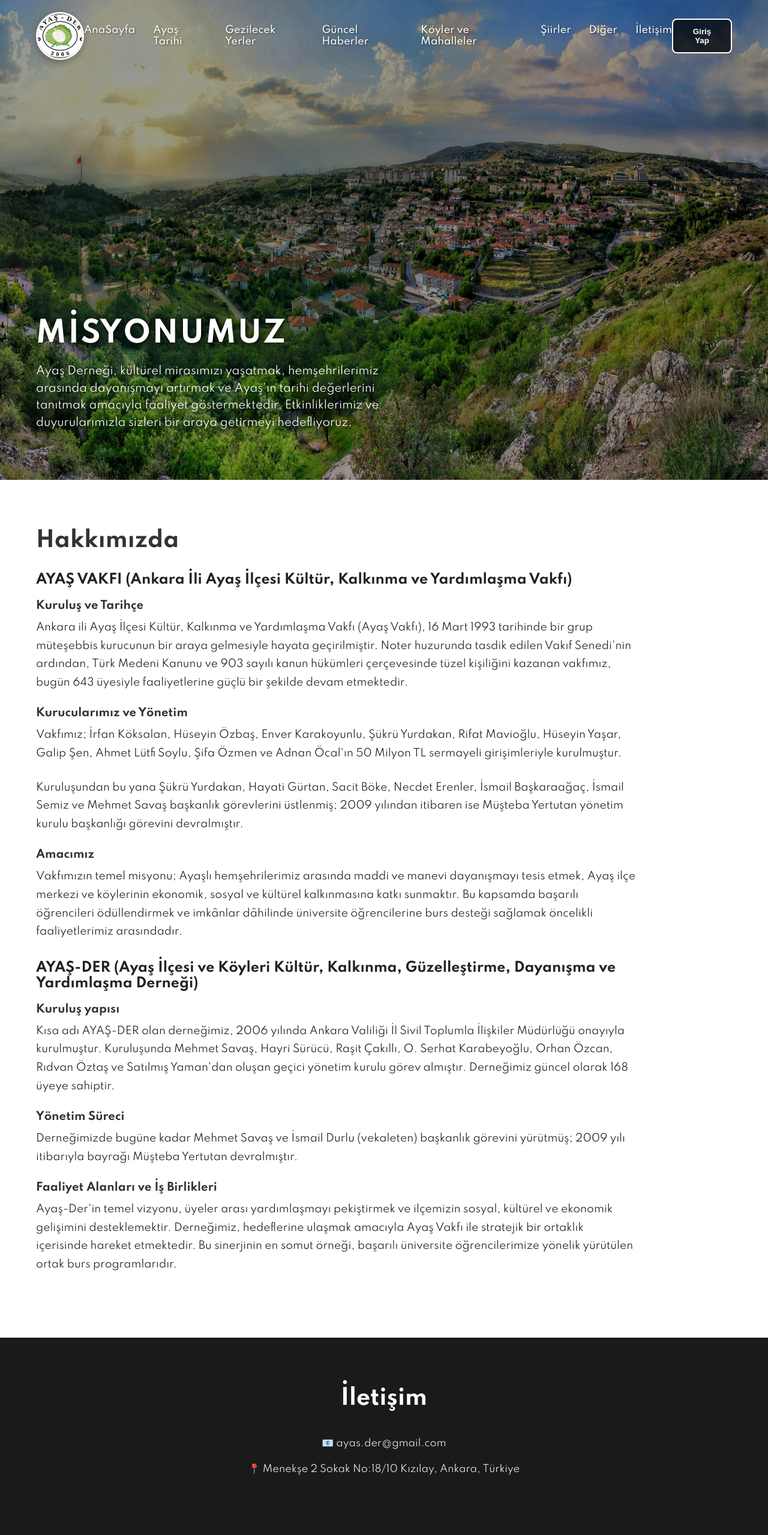
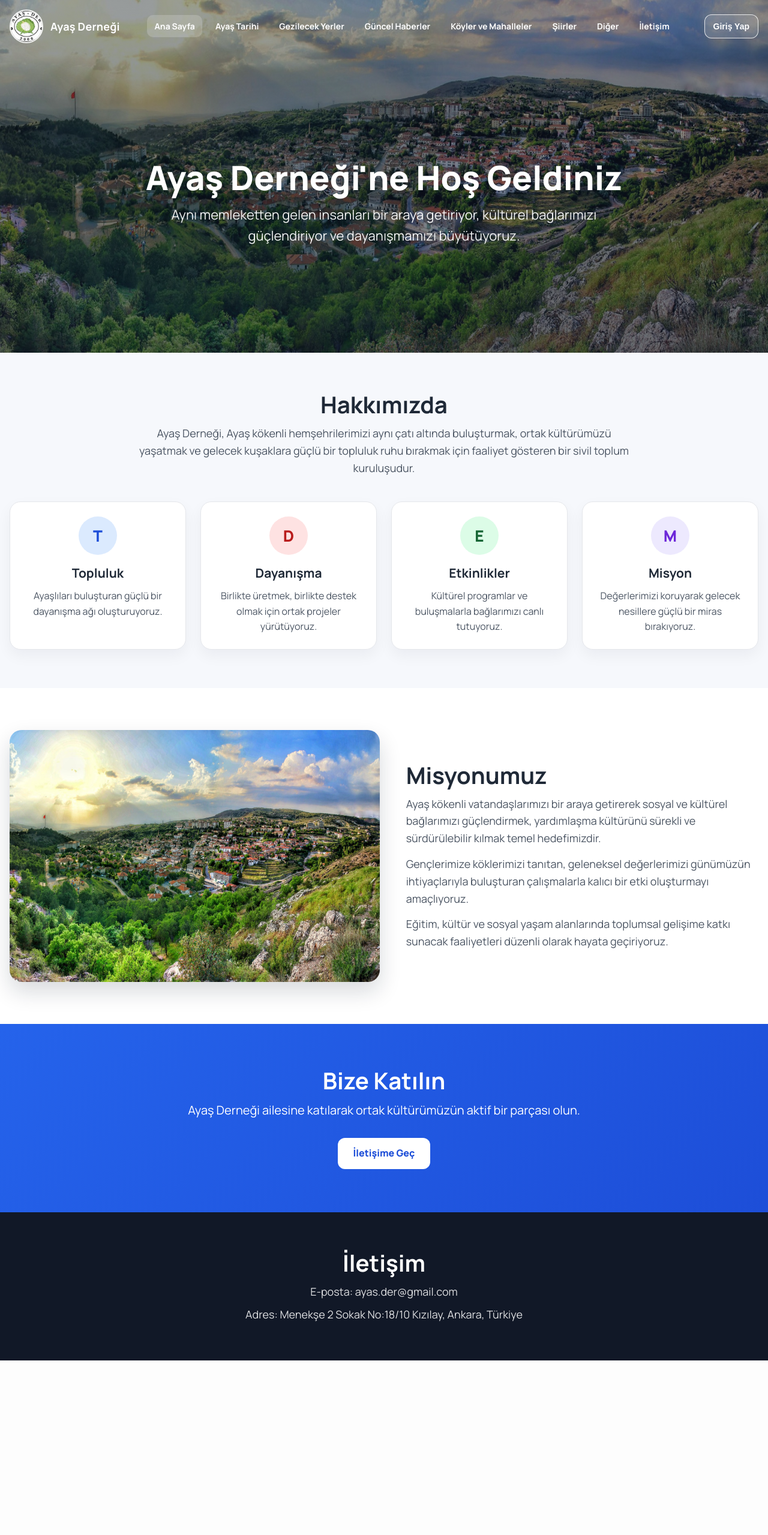
Before and after one commit to OzanSaridogan/AyasAssociationProject, a Django app: page / in a window 1280 px wide. Shown: the whole page at 60% size. After the commit the page ends 2268 px from the top, so only its background shows below. Run offline with Django 5.2, Linux system fonts and the light colour scheme; some libraries are stand-ins or nearby versions.

Commit message:
UI change

```diff
--- /dev/null
+++ b/anasayfa/static/css/anasayfa2.css
@@ -0,0 +1,403 @@
+* {
+  box-sizing: border-box;
+  margin: 0;
+  padding: 0;
+}
+
+:root {
+  --bg: #f6f8fc;
+  --text: #1f2937;
+  --muted: #4b5563;
+  --surface: #ffffff;
+  --line: #e5e7eb;
+  --primary: #2563eb;
+  --primary-strong: #1d4ed8;
+  --ink-dark: #0f172a;
+}
+
+body {
+  font-family: "Manrope", sans-serif;
+  background: var(--bg);
+  color: var(--text);
+  line-height: 1.6;
+}
+
+.container {
+  max-width: 1280px;
+  margin: 0 auto;
+  padding: 0 16px;
+}
+
+.hero-section {
+  position: relative;
+  min-height: 500px;
+  overflow: hidden;
+  color: #ffffff;
+}
+
+.hero-media {
+  position: absolute;
+  inset: 0;
+  background-size: cover;
+  background-position: center;
+  transform: scale(1.02);
+}
+
+.hero-overlay {
+  position: absolute;
+  inset: 0;
+  background: linear-gradient(180deg, rgba(15, 23, 42, 0.42), rgba(15, 23, 42, 0.62));
+}
+
+.navbar {
+  position: relative;
+  z-index: 2;
+  width: min(1280px, calc(100% - 32px));
+  margin: 0 auto;
+  padding: 16px 0;
+  display: flex;
+  align-items: center;
+  justify-content: space-between;
+  gap: 20px;
+}
+
+.brand {
+  text-decoration: none;
+  color: #ffffff;
+  display: flex;
+  align-items: center;
+  gap: 12px;
+}
+
+.brand-text {
+  font-size: 18px;
+  font-weight: 700;
+  letter-spacing: 0.2px;
+}
+
+.logo {
+  width: 56px;
+  height: 56px;
+  object-fit: cover;
+  border-radius: 50%;
+  border: 2px solid rgba(255, 255, 255, 0.9);
+}
+
+.nav-links {
+  list-style: none;
+  display: flex;
+  align-items: center;
+  gap: 10px;
+  flex-wrap: wrap;
+}
+
+.nav-links a {
+  color: #ffffff;
+  text-decoration: none;
+  font-size: 14px;
+  font-weight: 700;
+  padding: 9px 12px;
+  border-radius: 10px;
+  transition: background-color 0.25s ease;
+}
+
+.nav-links a:hover,
+.nav-links a.active {
+  background: rgba(255, 255, 255, 0.18);
+}
+
+.login-btn {
+  border: 1px solid rgba(255, 255, 255, 0.8);
+  background: rgba(255, 255, 255, 0.12);
+  color: #ffffff;
+  font-size: 14px;
+  font-weight: 700;
+  border-radius: 12px;
+  padding: 11px 14px;
+  cursor: pointer;
+  transition: background-color 0.2s ease, color 0.2s ease;
+}
+
+.login-btn:hover {
+  background: #ffffff;
+  color: var(--ink-dark);
+}
+
+.mobile-menu-toggle {
+  display: none;
+  border: 1px solid rgba(255, 255, 255, 0.8);
+  background: rgba(255, 255, 255, 0.12);
+  color: #ffffff;
+  font-weight: 700;
+  border-radius: 12px;
+  padding: 10px 14px;
+  cursor: pointer;
+}
+
+.hero-content {
+  position: relative;
+  z-index: 2;
+  min-height: 500px;
+  display: flex;
+  flex-direction: column;
+  align-items: center;
+  justify-content: center;
+  text-align: center;
+  padding: 32px 20px;
+}
+
+.hero-content h1 {
+  font-size: clamp(34px, 5vw, 56px);
+  line-height: 1.1;
+  font-weight: 800;
+  margin-bottom: 14px;
+}
+
+.hero-content p {
+  max-width: 760px;
+  font-size: clamp(18px, 2vw, 22px);
+  color: rgba(255, 255, 255, 0.94);
+}
+
+.about-section {
+  padding: 64px 0;
+}
+
+.section-head {
+  text-align: center;
+  max-width: 840px;
+  margin: 0 auto 42px;
+}
+
+.section-head h2,
+.mission-content h2,
+.cta-content h2,
+.contact-content h2 {
+  font-size: clamp(30px, 3vw, 40px);
+  line-height: 1.2;
+  margin-bottom: 10px;
+}
+
+.section-head p,
+.mission-content p,
+.contact-content p {
+  color: var(--muted);
+  font-size: 18px;
+}
+
+.features-grid {
+  display: grid;
+  grid-template-columns: repeat(4, minmax(0, 1fr));
+  gap: 24px;
+}
+
+.feature-card {
+  background: var(--surface);
+  border: 1px solid var(--line);
+  border-radius: 18px;
+  padding: 24px;
+  text-align: center;
+  box-shadow: 0 10px 25px rgba(15, 23, 42, 0.05);
+}
+
+.feature-badge {
+  width: 64px;
+  height: 64px;
+  border-radius: 999px;
+  display: inline-flex;
+  align-items: center;
+  justify-content: center;
+  font-size: 26px;
+  font-weight: 800;
+  margin-bottom: 14px;
+}
+
+.feature-badge.blue {
+  color: #1d4ed8;
+  background: #dbeafe;
+}
+
+.feature-badge.red {
+  color: #b91c1c;
+  background: #fee2e2;
+}
+
+.feature-badge.green {
+  color: #166534;
+  background: #dcfce7;
+}
+
+.feature-badge.violet {
+  color: #6d28d9;
+  background: #ede9fe;
+}
+
+.feature-card h3 {
+  font-size: 21px;
+  margin-bottom: 8px;
+}
+
+.feature-card p {
+  color: var(--muted);
+}
+
+.mission-section {
+  background: var(--surface);
+  padding: 70px 0;
+}
+
+.mission-grid {
+  display: grid;
+  grid-template-columns: 1.05fr 1fr;
+  gap: 44px;
+  align-items: center;
+}
+
+.mission-media-wrap {
+  border-radius: 20px;
+  overflow: hidden;
+  box-shadow: 0 16px 36px rgba(15, 23, 42, 0.16);
+}
+
+.mission-media {
+  width: 100%;
+  height: 420px;
+  object-fit: cover;
+  display: block;
+}
+
+.mission-content p + p {
+  margin-top: 14px;
+}
+
+.cta-section {
+  background: linear-gradient(135deg, var(--primary), var(--primary-strong));
+  color: #ffffff;
+  padding: 72px 0;
+}
+
+.cta-content {
+  text-align: center;
+}
+
+.cta-content p {
+  max-width: 680px;
+  margin: 0 auto 30px;
+  font-size: 20px;
+}
+
+.cta-btn {
+  display: inline-block;
+  text-decoration: none;
+  background: #ffffff;
+  color: var(--primary-strong);
+  font-weight: 800;
+  padding: 13px 26px;
+  border-radius: 12px;
+  transition: transform 0.2s ease, box-shadow 0.2s ease;
+}
+
+.cta-btn:hover {
+  transform: translateY(-1px);
+  box-shadow: 0 12px 24px rgba(15, 23, 42, 0.2);
+}
+
+.contact-section {
+  background: #111827;
+  color: #ffffff;
+  padding: 62px 0;
+}
+
+.contact-content {
+  text-align: center;
+}
+
+.contact-content p {
+  color: rgba(255, 255, 255, 0.86);
+}
+
+.contact-content p + p {
+  margin-top: 10px;
+}
+
+@media (max-width: 1200px) {
+  .navbar {
+    width: min(1280px, calc(100% - 24px));
+  }
+
+  .brand-text {
+    display: none;
+  }
+}
+
+@media (max-width: 980px) {
+  .nav-links {
+    position: absolute;
+    top: 92px;
+    left: 12px;
+    right: 12px;
+    display: none;
+    flex-direction: column;
+    align-items: stretch;
+    gap: 8px;
+    padding: 14px;
+    background: rgba(17, 24, 39, 0.96);
+    border: 1px solid rgba(255, 255, 255, 0.16);
+    border-radius: 14px;
+  }
+
+  .nav-links.active {
+    display: flex;
+  }
+
+  .mobile-menu-toggle {
+    display: inline-block;
+    margin-left: auto;
+  }
+
+  .features-grid {
+    grid-template-columns: repeat(2, minmax(0, 1fr));
+  }
+
+  .mission-grid {
+    grid-template-columns: 1fr;
+  }
+
+  .mission-media {
+    height: 340px;
+  }
+}
+
+@media (max-width: 640px) {
+  .hero-section,
+  .hero-content {
+    min-height: 460px;
+  }
+
+  .navbar {
+    padding-top: 12px;
+  }
+
+  .logo {
+    width: 48px;
+    height: 48px;
+  }
+
+  .login-btn {
+    display: none;
+  }
+
+  .features-grid {
+    grid-template-columns: 1fr;
+  }
+
+  .section-head p,
+  .mission-content p,
+  .contact-content p {
+    font-size: 17px;
+  }
+
+  .cta-content p {
+    font-size: 18px;
+  }
+}
--- a/anasayfa/templates/anasayfa2.html
+++ b/anasayfa/templates/anasayfa2.html
@@ -1,31 +1,46 @@
 <!DOCTYPE html>
-<html lang="en">
+<html lang="tr">
   <head>
     <meta charset="UTF-8" />
     <meta name="viewport" content="width=device-width, initial-scale=1.0" />
-    <title>AnaSayfa</title>
+    <title>Ayaş Derneği | Ana Sayfa</title>
     {% load static %}
-    <link rel="stylesheet" href="{% static 'css/styles.css' %}" />
-    <!-- Google Fonts - Spartan -->
+    <link rel="stylesheet" href="{% static 'css/anasayfa2.css' %}" />
     <link
-      href="https://fonts.googleapis.com/css2?family=Spartan:wght@400;500;700&display=swap"
+      href="https://fonts.googleapis.com/css2?family=Manrope:wght@400;500;700;800&display=swap"
       rel="stylesheet"
     />
   </head>
 
   <body>
-    <header
-      class="hero-section"
+    <header class="hero-section">
+      <div
+        class="hero-media"
         style="background-image: url('{% static 'images/ayas_manzara.jpg' %}')"
-    >
-      <nav class="navbar">
+      ></div>
+      <div class="hero-overlay"></div>
+
+      <nav class="navbar" aria-label="Ana navigasyon">
+        <a href="{% url 'anasayfa' %}" class="brand" aria-label="Ayaş Derneği ana sayfa">
           <img
             src="{% static 'images/dernek_logo.jpg' %}"
-          alt="logo"
+            alt="Ayaş Derneği logosu"
             class="logo"
           />
+          <span class="brand-text">Ayaş Derneği</span>
+        </a>
+
+        <button
+          class="mobile-menu-toggle"
+          id="mobileMenuToggle"
+          aria-expanded="false"
+          aria-controls="navLinks"
+        >
+          Menü
+        </button>
+
         <ul class="nav-links" id="navLinks">
-          <li><a href="{% url 'anasayfa' %}">AnaSayfa</a></li>
+          <li><a class="active" href="{% url 'anasayfa' %}">Ana Sayfa</a></li>
           <li><a href="{% url 'ayas_tarihi' %}">Ayaş Tarihi</a></li>
           <li><a href="{% url 'gezilecek_yerler' %}">Gezilecek Yerler</a></li>
           <li><a href="{% url 'guncel_haberler' %}">Güncel Haberler</a></li>
@@ -34,92 +49,133 @@
           <li><a href="{% url 'diger' %}">Diğer</a></li>
           <li><a href="{% url 'iletisim' %}">İletişim</a></li>
         </ul>
-        <button class="mobile-menu-toggle" id="mobileMenuToggle">
-          ☰
-        </button>
+
         <button class="login-btn" id="loginBtn">Giriş Yap</button>
       </nav>
 
-      <div class="hero-text">
-        <h1>MİSYONUMUZ</h1>
+      <div class="hero-content">
+        <h1>Ayaş Derneği'ne Hoş Geldiniz</h1>
         <p>
-          Ayaş Derneği, kültürel mirasımızı yaşatmak, hemşehrilerimiz arasında
-          dayanışmayı artırmak ve Ayaş'ın tarihi değerlerini tanıtmak amacıyla
-          faaliyet göstermektedir. Etkinliklerimiz ve duyurularımızla sizleri
-          bir araya getirmeyi hedefliyoruz.
+          Aynı memleketten gelen insanları bir araya getiriyor, kültürel bağlarımızı
+          güçlendiriyor ve dayanışmamızı büyütüyoruz.
         </p>
       </div>
     </header>
 
-    <section class="hakkında">
+    <main>
+      <section class="about-section">
         <div class="container">
+          <div class="section-head">
             <h2>Hakkımızda</h2>
-        <h3>AYAŞ VAKFI (Ankara İli Ayaş İlçesi Kültür, Kalkınma ve Yardımlaşma Vakfı)</h3>
-        <h4>Kuruluş ve Tarihçe</h4>
-        <p>Ankara ili Ayaş İlçesi Kültür, Kalkınma ve Yardımlaşma Vakfı (Ayaş Vakfı), 16 Mart 1993 tarihinde bir grup müteşebbis kurucunun bir araya gelmesiyle hayata geçirilmiştir. Noter huzurunda tasdik edilen Vakıf Senedi'nin ardından, Türk Medeni Kanunu ve 903 sayılı kanun hükümleri çerçevesinde tüzel kişiliğini kazanan vakfımız, bugün 643 üyesiyle faaliyetlerine güçlü bir şekilde devam etmektedir.</p>
+            <p>
+              Ayaş Derneği, Ayaş kökenli hemşehrilerimizi aynı çatı altında buluşturmak,
+              ortak kültürümüzü yaşatmak ve gelecek kuşaklara güçlü bir topluluk ruhu bırakmak
+              için faaliyet gösteren bir sivil toplum kuruluşudur.
+            </p>
+          </div>
 
-        <h4>Kurucularımız ve Yönetim</h4>
-        <p>Vakfımız; İrfan Köksalan, Hüseyin Özbaş, Enver Karakoyunlu, Şükrü Yurdakan, Rifat Mavioğlu, Hüseyin Yaşar, Galip Şen, Ahmet Lütfi Soylu, Şifa Özmen ve Adnan Öcal'ın 50 Milyon TL sermayeli girişimleriyle kurulmuştur.</p>
-        <p>Kuruluşundan bu yana Şükrü Yurdakan, Hayati Gürtan, Sacit Böke, Necdet Erenler, İsmail Başkaraağaç, İsmail Semiz ve Mehmet Savaş başkanlık görevlerini üstlenmiş; 2009 yılından itibaren ise Müşteba Yertutan yönetim kurulu başkanlığı görevini devralmıştır.</p>
+          <div class="features-grid">
+            <article class="feature-card">
+              <span class="feature-badge blue">T</span>
+              <h3>Topluluk</h3>
+              <p>Ayaşlıları buluşturan güçlü bir dayanışma ağı oluşturuyoruz.</p>
+            </article>
 
-        <h4>Amacımız</h4>
-        <p>Vakfımızın temel misyonu; Ayaşlı hemşehrilerimiz arasında maddi ve manevi dayanışmayı tesis etmek, Ayaş ilçe merkezi ve köylerinin ekonomik, sosyal ve kültürel kalkınmasına katkı sunmaktır. Bu kapsamda başarılı öğrencileri ödüllendirmek ve imkânlar dâhilinde üniversite öğrencilerine burs desteği sağlamak öncelikli faaliyetlerimiz arasındadır.</p>
+            <article class="feature-card">
+              <span class="feature-badge red">D</span>
+              <h3>Dayanışma</h3>
+              <p>Birlikte üretmek, birlikte destek olmak için ortak projeler yürütüyoruz.</p>
+            </article>
 
-        <h3>AYAŞ-DER (Ayaş İlçesi ve Köyleri Kültür, Kalkınma, Güzelleştirme, Dayanışma ve Yardımlaşma Derneği)</h3>
-        <h4>Kuruluş yapısı</h4>
-        <p>Kısa adı AYAŞ-DER olan derneğimiz, 2006 yılında Ankara Valiliği İl Sivil Toplumla İlişkiler Müdürlüğü onayıyla kurulmuştur. Kuruluşunda Mehmet Savaş, Hayri Sürücü, Raşit Çakıllı, O. Serhat Karabeyoğlu, Orhan Özcan, Rıdvan Öztaş ve Satılmış Yaman'dan oluşan geçici yönetim kurulu görev almıştır. Derneğimiz güncel olarak 168 üyeye sahiptir.</p>
+            <article class="feature-card">
+              <span class="feature-badge green">E</span>
+              <h3>Etkinlikler</h3>
+              <p>Kültürel programlar ve buluşmalarla bağlarımızı canlı tutuyoruz.</p>
+            </article>
 
-        <h4>Yönetim Süreci</h4>
-        <p>Derneğimizde bugüne kadar Mehmet Savaş ve İsmail Durlu (vekaleten) başkanlık görevini yürütmüş; 2009 yılı itibarıyla bayrağı Müşteba Yertutan devralmıştır.</p>
-
-        <h4>Faaliyet Alanları ve İş Birlikleri</h4>
-        <p>Ayaş-Der'in temel vizyonu, üyeler arası yardımlaşmayı pekiştirmek ve ilçemizin sosyal, kültürel ve ekonomik gelişimini desteklemektir. Derneğimiz, hedeflerine ulaşmak amacıyla Ayaş Vakfı ile stratejik bir ortaklık içerisinde hareket etmektedir. Bu sinerjinin en somut örneği, başarılı üniversite öğrencilerimize yönelik yürütülen ortak burs programlarıdır.</p>
+            <article class="feature-card">
+              <span class="feature-badge violet">M</span>
+              <h3>Misyon</h3>
+              <p>Değerlerimizi koruyarak gelecek nesillere güçlü bir miras bırakıyoruz.</p>
+            </article>
+          </div>
         </div>
       </section>
 
-    <section class="iletisim">
-      <div class="iletisim-content">
-        <h2>İletişim</h2>
-        <p>📧 ayas.der@gmail.com</p>
-        <p>📍 Menekşe 2 Sokak No:18/10 Kızılay, Ankara, Türkiye</p>
+      <section class="mission-section">
+        <div class="container mission-grid">
+          <div class="mission-media-wrap">
+            <img
+              src="{% static 'images/ayas_manzara.jpg' %}"
+              alt="Ayaş topluluğundan bir kare"
+              class="mission-media"
+            />
+          </div>
+
+          <div class="mission-content">
+            <h2>Misyonumuz</h2>
+            <p>
+              Ayaş kökenli vatandaşlarımızı bir araya getirerek sosyal ve kültürel bağlarımızı
+              güçlendirmek, yardımlaşma kültürünü sürekli ve sürdürülebilir kılmak temel hedefimizdir.
+            </p>
+            <p>
+              Gençlerimize köklerimizi tanıtan, geleneksel değerlerimizi günümüzün ihtiyaçlarıyla
+              buluşturan çalışmalarla kalıcı bir etki oluşturmayı amaçlıyoruz.
+            </p>
+            <p>
+              Eğitim, kültür ve sosyal yaşam alanlarında toplumsal gelişime katkı sunacak faaliyetleri
+              düzenli olarak hayata geçiriyoruz.
+            </p>
+          </div>
         </div>
       </section>
 
+      <section class="cta-section">
+        <div class="container cta-content">
+          <h2>Bize Katılın</h2>
+          <p>Ayaş Derneği ailesine katılarak ortak kültürümüzün aktif bir parçası olun.</p>
+          <a href="{% url 'iletisim' %}" class="cta-btn">İletişime Geç</a>
+        </div>
+      </section>
+
+      <section class="contact-section">
+        <div class="container contact-content">
+          <h2>İletişim</h2>
+          <p>E-posta: ayas.der@gmail.com</p>
+          <p>Adres: Menekşe 2 Sokak No:18/10 Kızılay, Ankara, Türkiye</p>
+        </div>
+      </section>
+    </main>
+
     <script>
-      // Mobile menu toggle functionality
       document.addEventListener("DOMContentLoaded", function () {
         const mobileMenuToggle = document.getElementById("mobileMenuToggle");
         const navLinks = document.getElementById("navLinks");
         const loginBtn = document.getElementById("loginBtn");
 
-        // Toggle mobile menu
         mobileMenuToggle.addEventListener("click", function () {
           navLinks.classList.toggle("active");
-          // Change hamburger to X when menu is open
-          if (navLinks.classList.contains("active")) {
-            mobileMenuToggle.innerHTML = "✕";
-          } else {
-            mobileMenuToggle.innerHTML = "☰";
+          const expanded = navLinks.classList.contains("active");
+          mobileMenuToggle.setAttribute("aria-expanded", expanded ? "true" : "false");
+          mobileMenuToggle.textContent = expanded ? "Kapat" : "Menü";
+        });
+
+        navLinks.addEventListener("click", function (e) {
+          if (e.target.tagName === "A") {
+            navLinks.classList.remove("active");
+            mobileMenuToggle.setAttribute("aria-expanded", "false");
+            mobileMenuToggle.textContent = "Menü";
           }
         });
 
-        // Close menu when clicking on a navigation link
-        navLinks.addEventListener("click", function (e) {
-          if (e.target.tagName === "A") {
+        document.addEventListener("click", function (e) {
+          if (!mobileMenuToggle.contains(e.target) && !navLinks.contains(e.target)) {
             navLinks.classList.remove("active");
-            mobileMenuToggle.innerHTML = "☰";
+            mobileMenuToggle.setAttribute("aria-expanded", "false");
+            mobileMenuToggle.textContent = "Menü";
           }
         });
 
-        // Close menu when clicking outside of menu area
-        document.addEventListener("click", function (e) {
-          if (!mobileMenuToggle.contains(e.target) && !navLinks.contains(e.target)) {
-            navLinks.classList.remove("active");
-            mobileMenuToggle.innerHTML = "☰";
-          }
-        });
-
-        // Login button functionality
         loginBtn.addEventListener("click", function () {
           window.location.href = "{% url 'login' %}";
         });
```
Also changed, not shown: 1 other file. Lines whose indentation alone changed are shown as unchanged.
